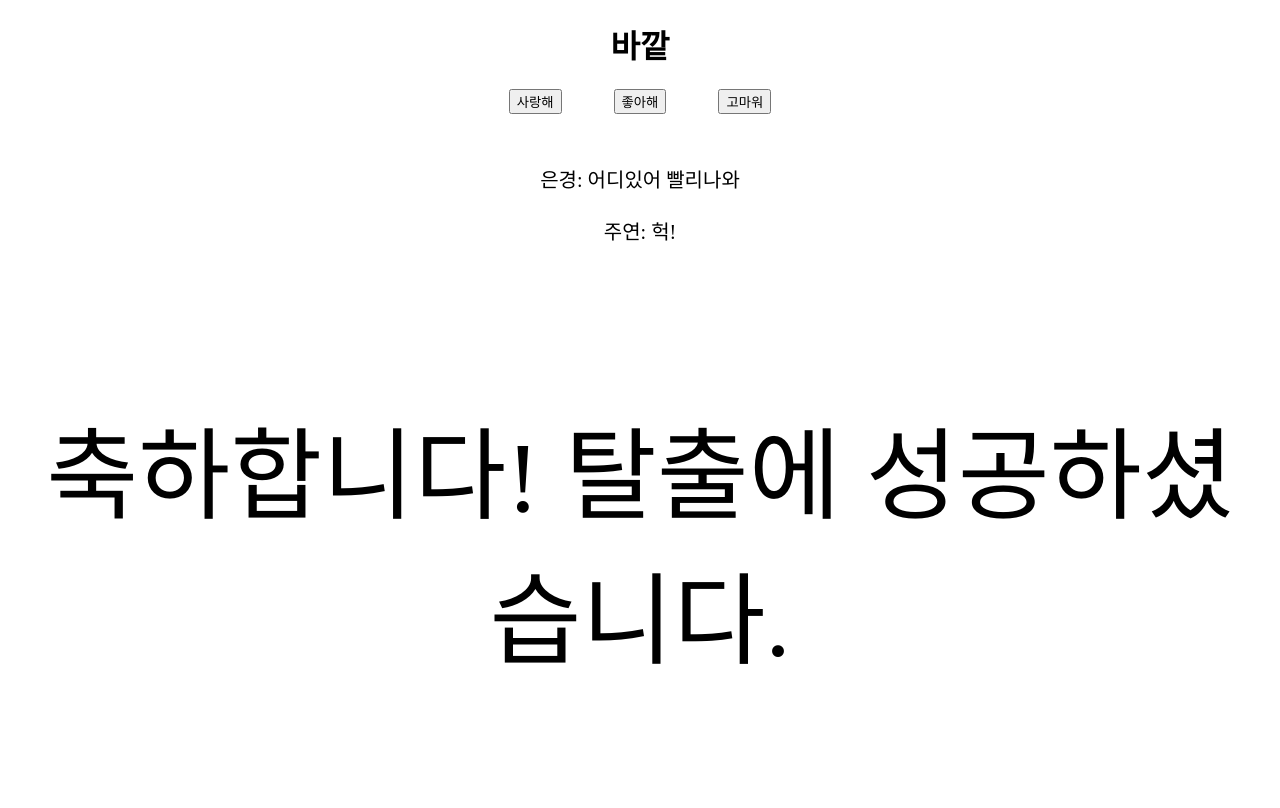
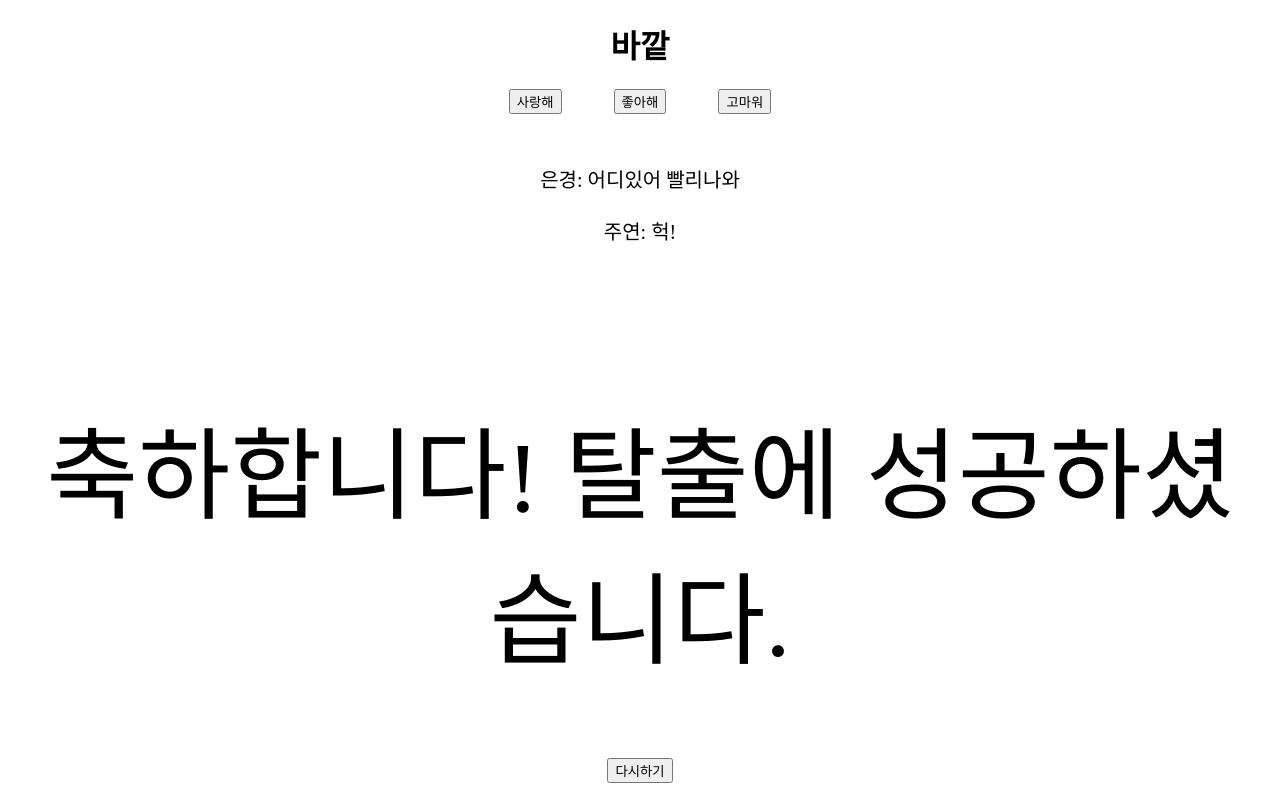
Before and after one commit to Jounery-lee/Xquiz, a plain HTML site: page xquiz/goal.html in a window 1280 px wide. Drawn offline with Linux system fonts and the light colour scheme.

Commit message:
Add files via upload

```diff
--- a/xquiz/goal.html
+++ b/xquiz/goal.html
@@ -17,7 +17,8 @@
         주연: 헉!
       </div>
       <div id='quiz'>
-        축하합니다! 탈출에 성공하셨습니다.
+        축하합니다! 탈출에 성공하셨습니다. <br>
+        <input type="button" name="" value="다시하기" onclick="location.href='index.html'">
       </div>
   </body>
 </html>
```
